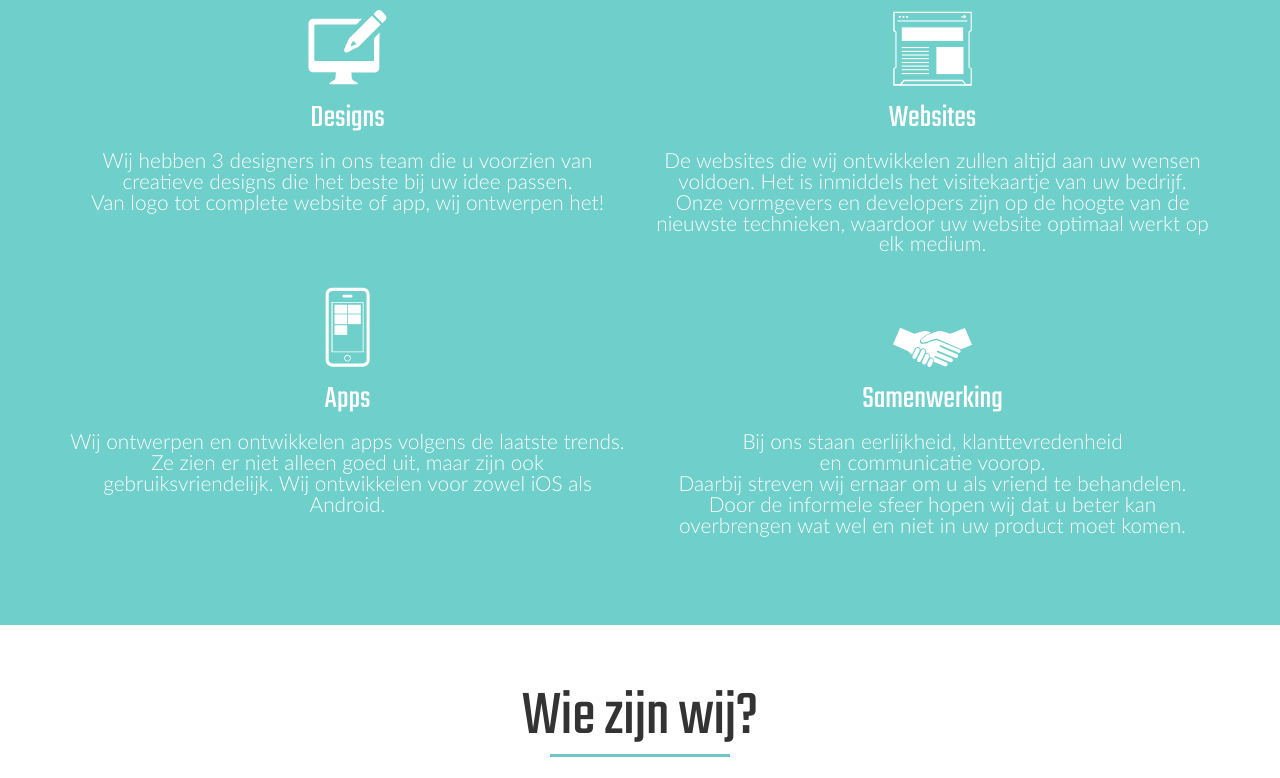
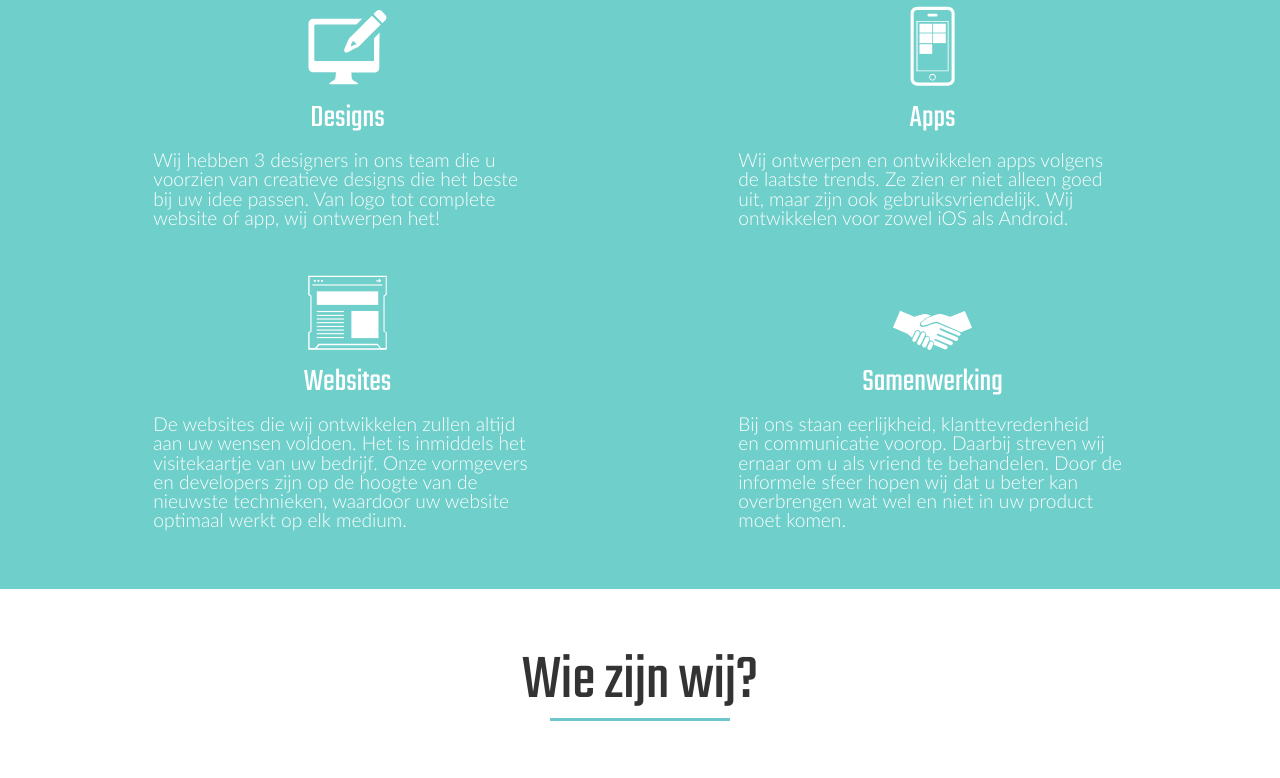
Before and after one commit to tristanvdl/Veritas-Media-Website, a website: page build/index.html in a window 1280 px wide. Shown: the part 2065-2843 px from the top of the page. Drawn offline with nearby package versions, Linux system fonts and the light colour scheme; files that its build step writes are made by us from their sources.

Commit message:
minor text fixes

```diff
--- a/src/style/scss/pages/_contact.scss
+++ b/src/style/scss/pages/_contact.scss
@@ -16,6 +16,7 @@
   margin: 0 auto;
   width: 350px;
   font-size: 1.5em;
+  color: white;
 }
 
 @media screen and (min-width: 990px) {
--- a/src/style/scss/pages/_whatwedo.scss
+++ b/src/style/scss/pages/_whatwedo.scss
@@ -9,9 +9,11 @@
     }
     p {
         color: white;
-        text-align: center;
+        text-align: left;
         margin-bottom: 30px;
-        font-size: 1.3em;
+        font-size: 1.2em;
+        width: 70%;
+        margin: 0 auto;
     }
     img {
         width: 15%;
@@ -23,3 +25,7 @@
     .textwhat {
         font-size: 1.2em;
     }
+
+.secondrow {
+    margin-top: 3.5%;
+}
```
Also changed, not shown: build/index.html.
